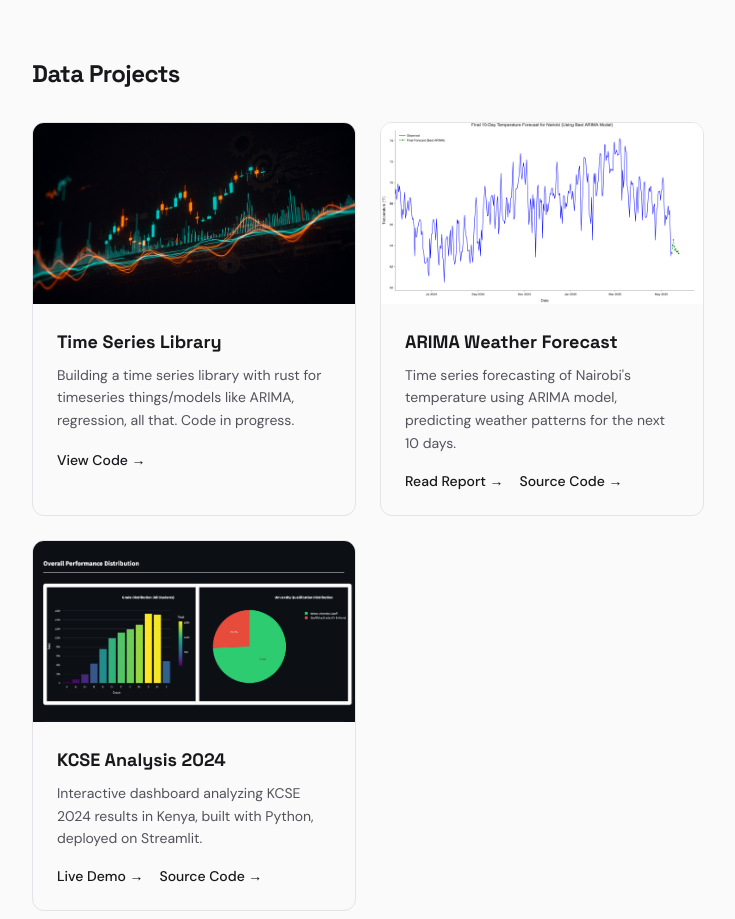
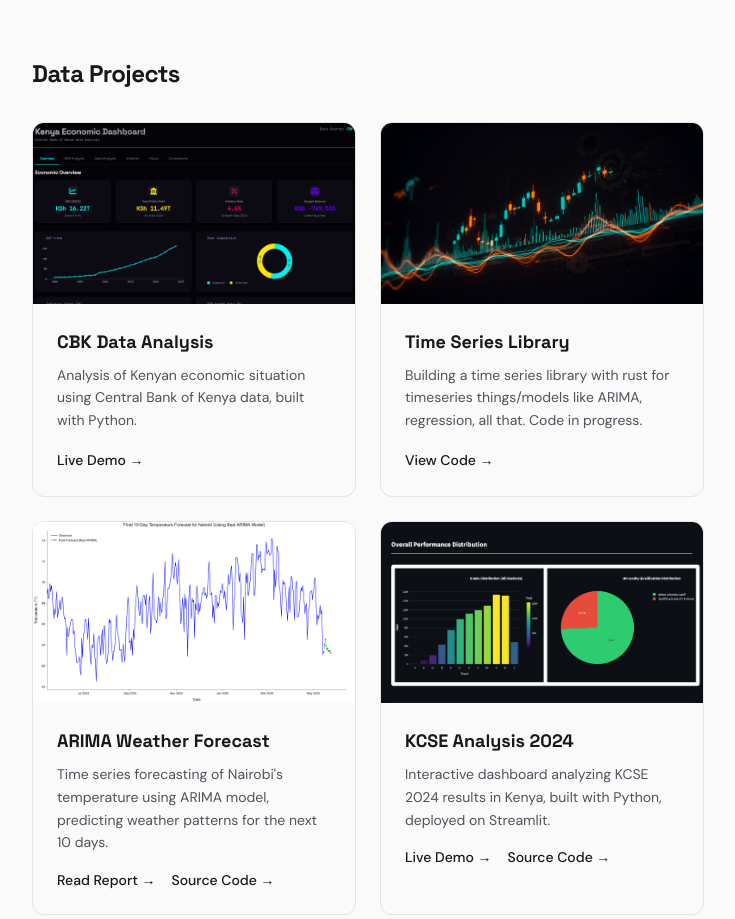
Before and after one commit to jchiwaii/portfolio-starter-kit, a Next.js app: page /projects in a window 1280 px wide. Shown: the part 1140-2059 px from the top of the page, without its empty margins (272-1007 px from the left). Built offline with nearby package versions, Linux system fonts and the light colour scheme.

Commit message:
feat: Add new data project

```diff
--- a/app/projects/page.tsx
+++ b/app/projects/page.tsx
@@ -142,6 +142,33 @@ export default function ProjectsPage() {
           Data Projects
         </h2>
         <div className="grid grid-cols-1 md:grid-cols-2 gap-6">
+          <div className="group border border-zinc-200 dark:border-zinc-800 rounded-xl overflow-hidden bg-zinc-50 dark:bg-zinc-900 hover:border-zinc-300 dark:hover:border-zinc-700 transition-all hover:shadow-sm">
+            <div className="aspect-video w-full overflow-hidden bg-zinc-100 dark:bg-zinc-800 relative">
+              <img
+                src="/assets/cbk.png"
+                alt="CBK Data Analysis project"
+                className="w-full h-full object-cover transition-transform duration-300 group-hover:scale-105"
+              />
+            </div>
+            <div className="p-6">
+              <h3 className="text-lg font-bold mb-2 group-hover:text-teal-600 dark:group-hover:text-teal-400 transition-colors">
+                CBK Data Analysis
+              </h3>
+              <p className="text-sm text-zinc-600 dark:text-zinc-400 mb-4 leading-relaxed">
+                Analysis of Kenyan economic situation using Central Bank of
+                Kenya data, built with Python.
+              </p>
+              <a
+                href="https://cbk-data-project-production.up.railway.app/"
+                target="_blank"
+                rel="noopener noreferrer"
+                className="inline-flex items-center text-sm font-medium text-zinc-900 dark:text-zinc-100 hover:text-teal-600 dark:hover:text-teal-400 transition-colors"
+              >
+                Live Demo →
+              </a>
+            </div>
+          </div>
+
           <div className="group border border-zinc-200 dark:border-zinc-800 rounded-xl overflow-hidden bg-zinc-50 dark:bg-zinc-900 hover:border-zinc-300 dark:hover:border-zinc-700 transition-all hover:shadow-sm">
             <div className="aspect-video w-full overflow-hidden bg-zinc-100 dark:bg-zinc-800 relative">
               <img
```
Also changed, not shown: public/assets/cbk.png (added).
